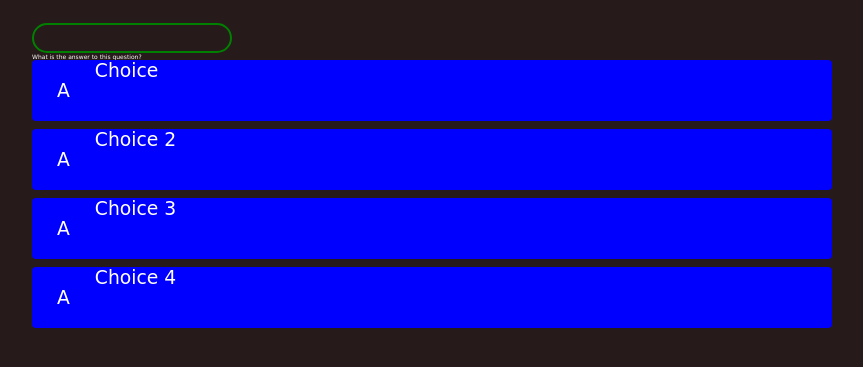
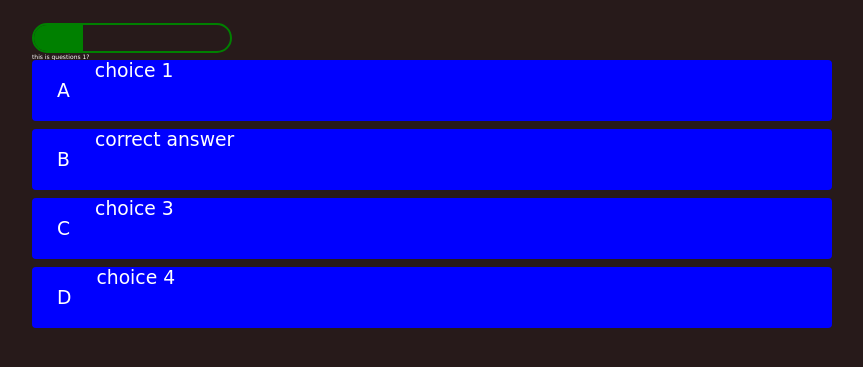
Before and after one commit to ZestyLimones/Code_Quiz, a plain HTML site: page game.html in a window 1280 px wide. Shown: the part 277-644 px from the top of the page, without its empty margins (208-1071 px from the left). Drawn offline with Linux system fonts and the light colour scheme.

Commit message:
added content to javascript.

```diff
--- a/assets/script.js
+++ b/assets/script.js
@@ -1 +1,115 @@
-var question = document.querySelector('#question');
+var question = document.querySelector("#question");
+var choices = Array.from(document.querySelectorAll(".choice-text"));
+var progressText = document.querySelector("#progressText");
+var scoreText = document.querySelector("#score");
+var progressBarFull = document.querySelector("#progressBarFull");
+
+var currentQuestion = {};
+var acceptingAnswers = true;
+var score = 0;
+var questionCounter = 0;
+var availableQuestions = [];
+
+var questions = [
+  {
+    question: "this is questions 1?",
+    choice1: "choice 1",
+    choice2: "correct answer",
+    choice3: "choice 3",
+    choice4: "choice 4",
+    answer: 2,
+  },
+  {
+    question: "this is questions 2?",
+    choice1: "choice 1",
+    choice2: "correct answer",
+    choice3: "choice 3",
+    choice4: "choice 4",
+    answer: 2,
+  },
+  {
+    question: "this is questions 3?",
+    choice1: "choice 1",
+    choice2: "correct answer",
+    choice3: "choice 3",
+    choice4: "choice 4",
+    answer: 2,
+  },
+  {
+    question: "this is questions 4?",
+    choice1: "choice 1",
+    choice2: "correct answer",
+    choice3: "choice 3",
+    choice4: "choice 4",
+    answer: 2,
+  },
+];
+
+var SCORE_POINTS = 100;
+var MAX_QUESTIONS = 4;
+
+function startGame() {
+  questionCounter = 0;
+  socre = 0;
+  availableQuestions = [...questions];
+  getNewQuestion();
+  console.log("from inside the start game function");
+}
+
+getNewQuestion = () => {
+  console.log("from inside getNewQuestion");
+  if (availableQuestions.length === 0 || questionCounter > MAX_QUESTIONS) {
+    localStorage.setItem("mostRecentScore", score);
+
+    return window.location.assign("/end.html");
+  }
+
+  questionCounter++;
+  progressText.innnerText = `Question ${questionCounter} of ${MAX_QUESTIONS}`;
+  progressBarFull.style.width = `${(questionCounter / MAX_QUESTIONS) * 100}%`;
+
+  var questionsIndex = Math.floor(Math.random() * availableQuestions.length);
+  currentQuestion = availableQuestions[questionsIndex];
+  question.innerText = currentQuestion.question;
+
+  choices.forEach((choice) => {
+    var number = choice.dataset["number"];
+    choice.innerText = currentQuestion["choice" + number];
+  });
+
+  availableQuestions.splice(questionsIndex, 1);
+  acceptingAnswers = true;
+};
+
+choices.forEach((choice) => {
+  choice.addEventListener("click", (e) => {
+    if (!acceptingAnswers) return;
+
+    acceptingAnswers = false;
+    var selectedChoice = e.target;
+    var selectedAnswer = selectedChoice.dataset["number"];
+
+    var classToApply =
+      selectedAnswer == currentQuestion.answer ? "correct" : "incorrect";
+
+    console.log(classToApply);
+
+    if (classToApply === "correct") {
+      incrementScore(SCORE_POINTS);
+    }
+
+    selectedChoice.parentElement.classList.add(classToApply);
+
+    setTimeout(() => {
+      selectedChoice.parentElement.classList.remove(classToApply);
+      getNewQuestion();
+    }, 1000);
+  });
+});
+
+incrementScore = (num) => {
+  score += num;
+  scoreText.innerText = score;
+};
+
+startGame();
--- a/game.html
+++ b/game.html
@@ -39,20 +39,21 @@
                 <p class="choice-text" data-number="1">Choice</p>
             </div>
             <div class="choice-container">
-                <p class="choice-prefex">A</p>
+                <p class="choice-prefex">B</p>
                 <p class="choice-text" data-number="2">Choice 2</p>
             </div>
             <div class="choice-container">
-                <p class="choice-prefex">A</p>
+                <p class="choice-prefex">C</p>
                 <p class="choice-text" data-number="3">Choice 3</p>
             </div>
             <div class="choice-container">
-                <p class="choice-prefex">A</p>
+                <p class="choice-prefex">D</p>
                 <p class="choice-text" data-number="4">Choice 4</p>
             </div>
         </div>
     </div>
-    <script src=./assets/script.js></script>
-</body>
+
+    <script src='assets/script.js'></script>
+    </body>
 
 </html>
```
